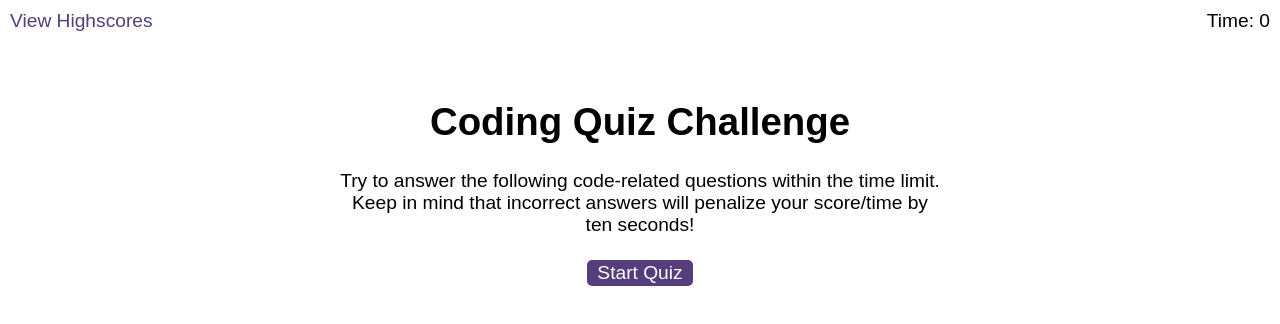
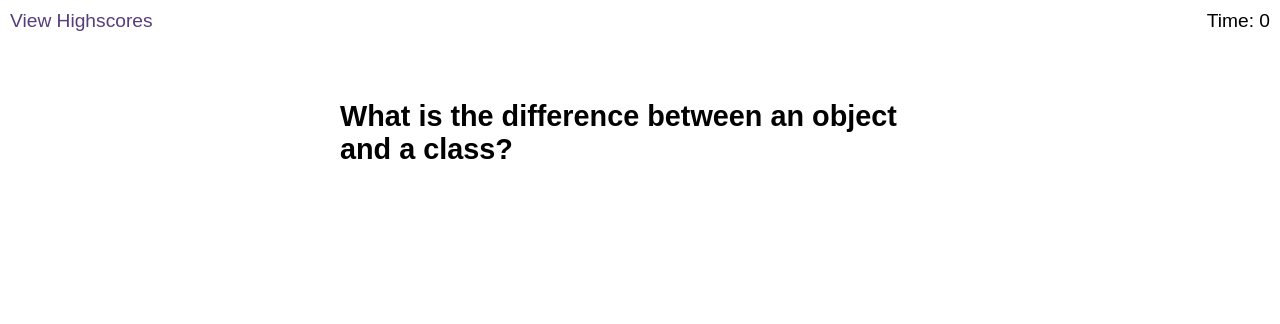
Before and after one commit to aaron1490/coding-quiz-challenge, a plain HTML site: page index.html in a window 1280 px wide. Both pictures are taken after a click on the button "Start Quiz". Drawn offline with Linux system fonts and the light colour scheme.

Commit message:
added starter questions and quiz start function

```diff
--- a/assets/js/logic.js
+++ b/assets/js/logic.js
@@ -0,0 +1,16 @@
+import { questions } from "./questions.js";
+
+var startButtonEl = document.getElementById("start");
+var questionTitleEl = document.getElementById("question-title");
+var questionsScreenEl = document.getElementById("questions");
+var startScrenEl = document.getElementById("start-screen");
+var choicesEl = document.getElementById("choices");
+var endScreenEl = document.getElementById("end-screen");
+var submitEl = document.getElementById("submit");
+
+startButtonEl.addEventListener("click", function () {
+  var question = questions[0];
+  questionTitleEl.innerText = question.questionText;
+  questionsScreenEl.classList.remove("hide");
+  startScrenEl.classList.add("hide");
+});
--- a/assets/js/questions.js
+++ b/assets/js/questions.js
@@ -0,0 +1,39 @@
+const questions = [
+  {
+    questionId: 1,
+    questionText: "What is the difference between an object and a class?",
+    answers: [
+      {
+        answerId: "1",
+        answerText: "",
+        isCorrect: true,
+      },
+    ],
+  },
+
+  {
+    questionId: 2,
+    questionText: "What is the difference between an object and a class?",
+    answers: [
+      {
+        answerId: "2",
+        answerText: "",
+        isCorrect: true,
+      },
+    ],
+  },
+
+  {
+    questionId: 3,
+    questionText: "What is the difference between an object and a class?",
+    answers: [
+      {
+        answerId: "3",
+        answerText: "",
+        isCorrect: true,
+      },
+    ],
+  },
+];
+
+export { questions };
--- a/index.html
+++ b/index.html
@@ -43,6 +43,6 @@
     </div>
 
     <script src="./assets/js/questions.js"></script>
-    <script src="./assets/js/logic.js"></script>
+    <script type="module" src="./assets/js/logic.js"></script>
   </body>
 </html>
```
Also changed, not shown: assets/js/scores.js (deleted).
